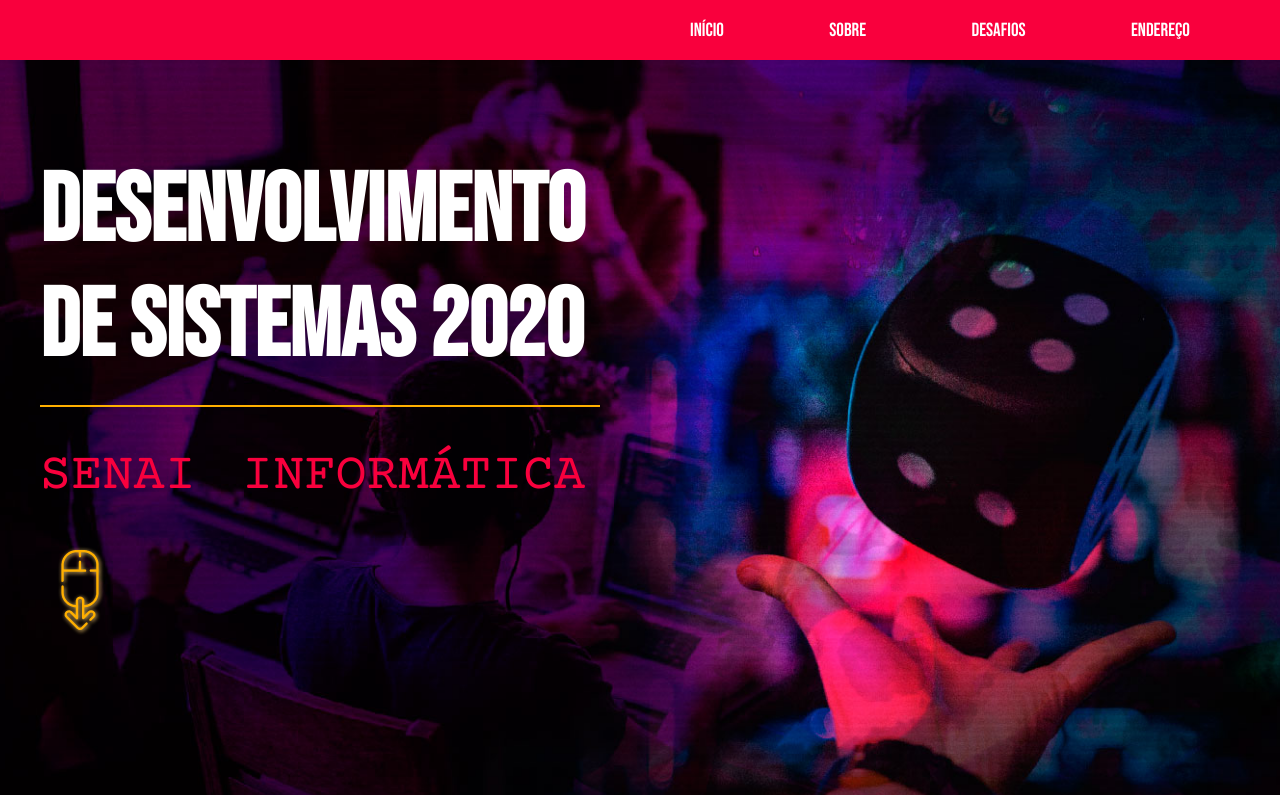
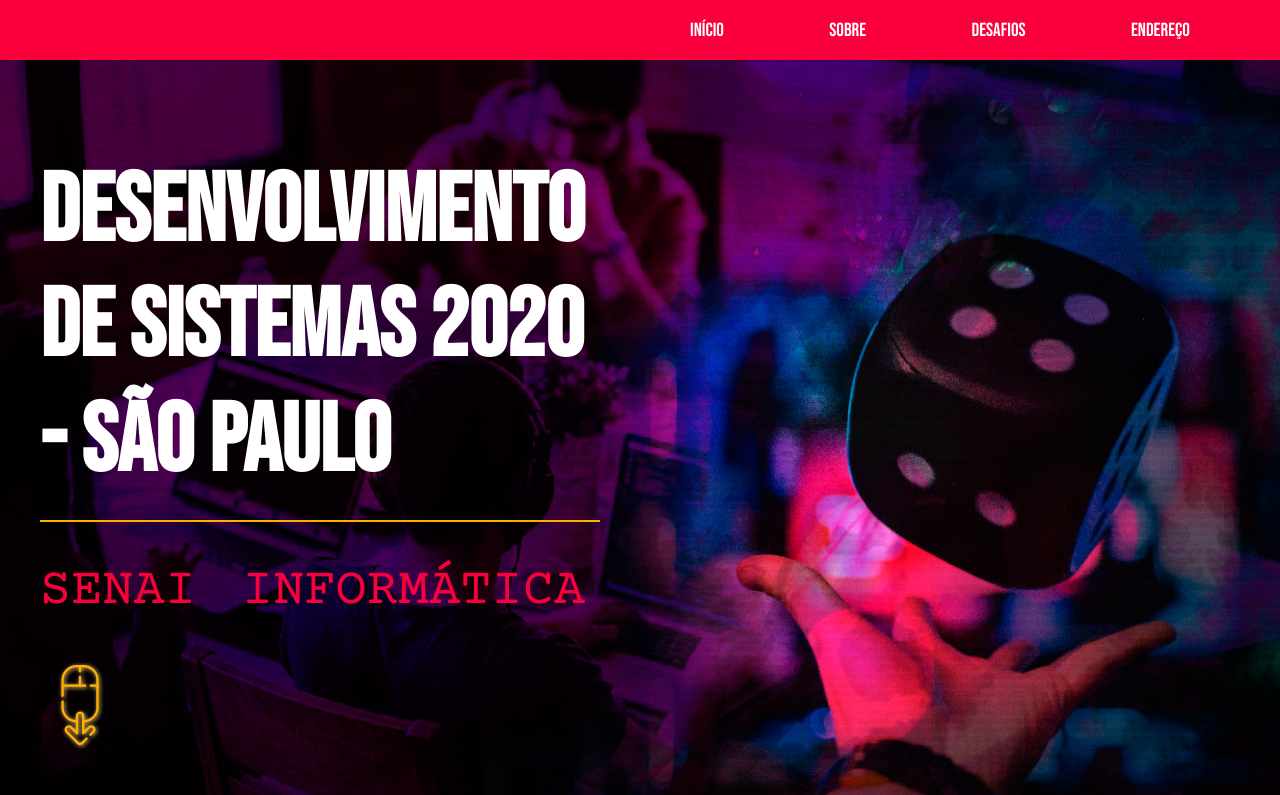
Before and after one commit to paulobrandaodev/ProjetoLandingPageTarde, a plain HTML site: page index.html in a window 1280 px wide. Shown: the top 795 px of the page. Drawn offline with nearby package versions, Linux system fonts and the light colour scheme.

Commit message:
São Paulo escrito

```diff
--- a/index.html
+++ b/index.html
@@ -18,7 +18,7 @@
     <section class="banner">
         <div class="content alinhando-abaixo">
             <div class="banner-text">
-                <h1>Desenvolvimento de Sistemas 2020</h1>
+                <h1>Desenvolvimento de Sistemas 2020 - São Paulo</h1>
                 <p>SENAI <span>Informática</span></p>
                 <img src="img/mouse-down.png" alt="Desenho de mouse amarelo com seta para baixo - ir para seção X">
             </div>
```
